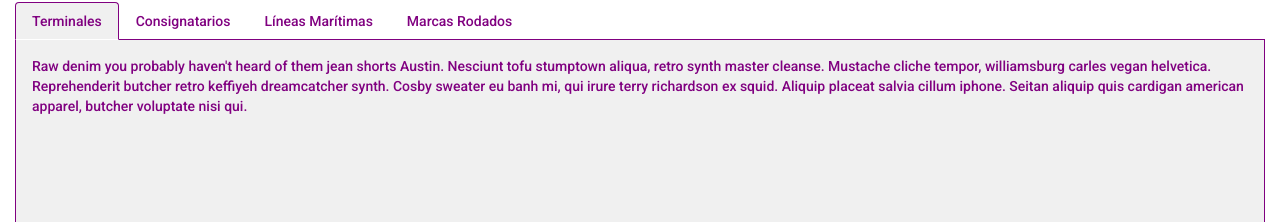
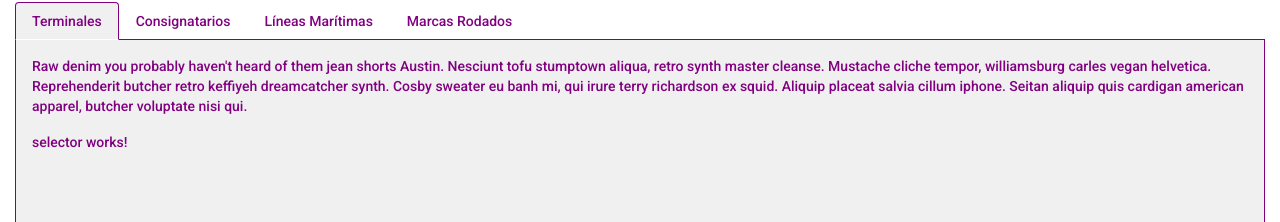
Before and after one commit to storrellas/logistics, an Angular app: page /preferencias in a window 1280 px wide. Shown: the part 106-328 px from the top of the page. Built offline with nearby package versions, Linux system fonts and the light colour scheme.

Commit message:
ENH: Adding selector

```diff
--- a/src/app/preferencias/preferencias.component.html
+++ b/src/app/preferencias/preferencias.component.html
@@ -9,6 +9,7 @@
                 master cleanse. Mustache cliche tempor, williamsburg carles vegan helvetica. Reprehenderit butcher retro
                 keffiyeh dreamcatcher synth. Cosby sweater eu banh mi, qui irure terry richardson ex squid. Aliquip placeat
                 salvia cillum iphone. Seitan aliquip quis cardigan american apparel, butcher voluptate nisi qui.</p>
+                <app-selector></app-selector>
             </div>
           </ng-template>
         </li>
--- a/src/app/preferencias/preferencias.module.ts
+++ b/src/app/preferencias/preferencias.module.ts
@@ -7,11 +7,12 @@ import { NgbModule } from '@ng-bootstrap/ng-bootstrap';
 
 
 // Import
-import { PorticCommonModule } from '../portic-common/portic-common.module'
+import { PorticCommonModule } from '../portic-common/portic-common.module';
+import { SelectorComponent } from './selector/selector.component'
 
 
 @NgModule({
-  declarations: [PreferenciasComponent],
+  declarations: [PreferenciasComponent, SelectorComponent],
   imports: [
     CommonModule,
     BrowserModule,
--- /dev/null
+++ b/src/app/preferencias/selector/selector.component.html
@@ -0,0 +1 @@
+<p>selector works!</p>
--- /dev/null
+++ b/src/app/preferencias/selector/selector.component.ts
@@ -0,0 +1,15 @@
+import { Component, OnInit } from '@angular/core';
+
+@Component({
+  selector: 'app-selector',
+  templateUrl: './selector.component.html',
+  styleUrls: ['./selector.component.scss']
+})
+export class SelectorComponent implements OnInit {
+
+  constructor() { }
+
+  ngOnInit(): void {
+  }
+
+}
```
Also changed, not shown: src/app/preferencias/selector/selector.component.scss (added), 1 other file (tests, documents, lock files or other folders).
